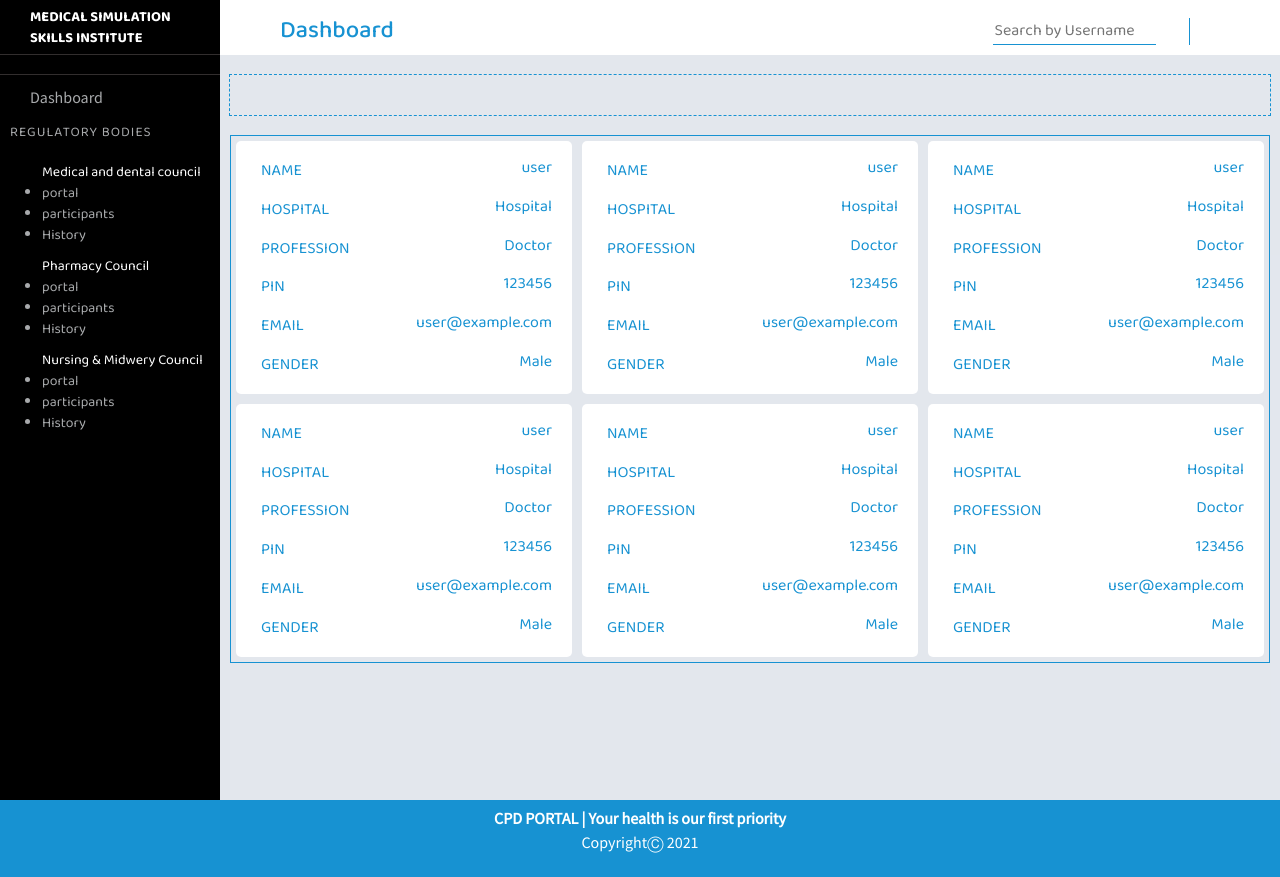
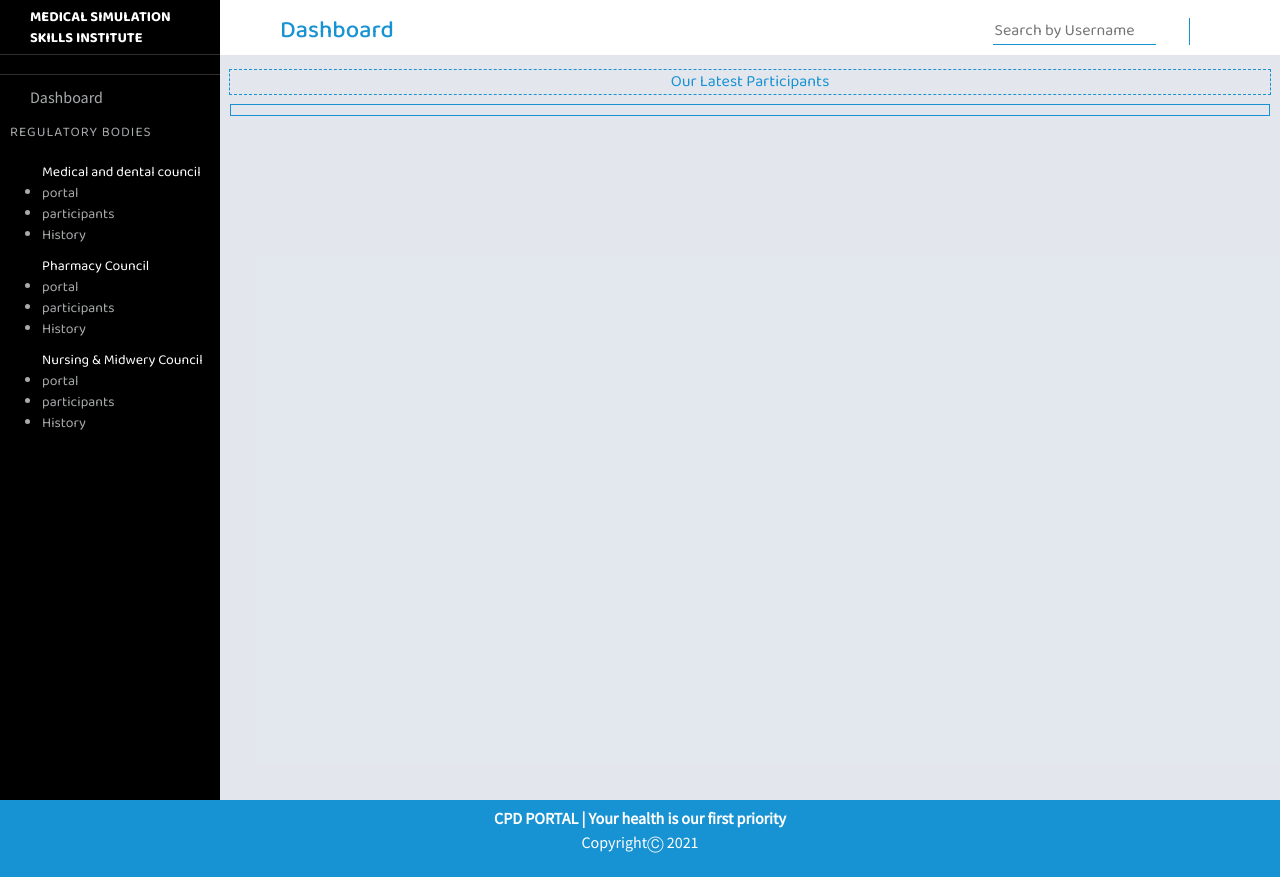
Before and after one commit to faishal882/CPD-Portal, a Django app: page /medical/participants/ in a window 1280 px wide. Run offline with Django 3.2, Linux system fonts and the light colour scheme.

Commit message:
Initial commit

```diff
--- a/participants/models.py
+++ b/participants/models.py
@@ -24,6 +24,10 @@
         default = 'Male'
        )
 
+
+    class Meta:
+        ordering = ['-id']
+
 def user_did_save(sender, instance, created, *args, **kwargs):
 
     if created:
--- /dev/null
+++ b/participants/serializers.py
@@ -0,0 +1,28 @@
+from rest_framework import serializers
+from .models import Profile
+
+
+class ProfileSerializer(serializers.ModelSerializer):
+    username = serializers.SerializerMethodField(read_only=True)
+    email = serializers.SerializerMethodField(read_only=True)
+
+    class Meta:
+        model = Profile
+
+        fields = [
+            "id",
+            "username",
+            "hospital",
+            "profession",
+            "pin",
+            "mobile",
+            "email",
+            "gender",
+        ]
+
+
+    def get_username(self, obj):
+        return obj.name.username
+
+    def get_email(self, obj):
+        return obj.name.email
--- a/participants/urls.py
+++ b/participants/urls.py
@@ -1,9 +1,10 @@
 from django.urls import path
 
-from .views import profile_update_view
+from .views import profile_update_view, profile_api_view
 
 app_name = "participants"
 
 urlpatterns = [
-    path('update/', profile_update_view),
+    path('update/', profile_update_view, name="profile-update-view"),
+    path('api/profiles/', profile_api_view, name="profile-api-view"),
 ]
--- a/participants/views.py
+++ b/participants/views.py
@@ -1,7 +1,14 @@
 from django.shortcuts import redirect, render
+from rest_framework.decorators import api_view
+from rest_framework.response import Response
+from django.contrib.auth.decorators import login_required
+
+from participants.models import Profile
+
 from .forms import ProfileForm
+from .serializers import ProfileSerializer
 
-
+@login_required(login_url='/auth/login/')
 def profile_update_view(request, *args, **kwargs):
     if not request.user.is_authenticated:
         return redirect("/auth/login?next=/participants/update")
@@ -20,3 +27,11 @@
         return redirect("/medical/participants/")
 
     return render(request, "pages/profile.html",  {'form':form})
+
+
+# API FOR FETCHING PARTCIPANTS DATA
+@api_view(['GET'])
+def profile_api_view(request, *args, **kwargs):
+    qs = Profile.objects.all()[:6]
+    serializer = ProfileSerializer(qs, many=True)
+    return Response(serializer.data, status=200)
--- a/src/settings.py
+++ b/src/settings.py
@@ -153,8 +153,7 @@
 
 REST_FRAMEWORK = {
     'DEFAULT_AUTHENTICATION_CLASSES': [
-        'rest_framework.authentication.BasicAuthentication',
-
+        'rest_framework.authentication.SessionAuthentication'
     ]
 }
 
--- a/static/css/participants.css
+++ b/static/css/participants.css
@@ -5,8 +5,11 @@
 
 .participants-filter {
   outline: 1.5px dashed #1792d2;
-  padding: 20px;
-  margin: 20px 0px;
+  padding: 0px;
+  margin: 10px 0px;
+  color: #1792d2;
+  text-align: center;
+  font-family: "Baloo Bhai 2", cursive;
 }
 
 .participants-content {
--- a/static/js/participants.js
+++ b/static/js/participants.js
@@ -1,66 +1,18 @@
-paricipants = [
-  {
-    id: 1,
-    name: "user",
-    hospital: "Hospital",
-    profession: "Doctor",
-    pin: 123456,
-    email: "user@example.com",
-    gender: "Male",
-  },
-  {
-    id: 2,
-    name: "user",
-    hospital: "Hospital",
-    profession: "Doctor",
-    pin: 123456,
-    email: "user@example.com",
-    gender: "Male",
-  },
-  {
-    id: 3,
-    name: "user",
-    hospital: "Hospital",
-    profession: "Doctor",
-    pin: 123456,
-    email: "user@example.com",
-    gender: "Male",
-  },
-  {
-    id: 4,
-    name: "user",
-    hospital: "Hospital",
-    profession: "Doctor",
-    pin: 123456,
-    email: "user@example.com",
-    gender: "Male",
-  },
-  {
-    id: 5,
-    name: "user",
-    hospital: "Hospital",
-    profession: "Doctor",
-    pin: 123456,
-    email: "user@example.com",
-    gender: "Male",
-  },
-  {
-    id: 6,
-    name: "user",
-    hospital: "Hospital",
-    profession: "Doctor",
-    pin: 123456,
-    email: "user@example.com",
-    gender: "Male",
-  },
-];
+// FETCHING DATA FROM BACKEND
+// api url
+const api_url = "/participants/api/profiles/";
 
 // PARTICIPANTS
 const sectionCenter = document.querySelector(".participants-content");
 
 // load participants
 window.addEventListener("DOMContentLoaded", function () {
-  displayParticipants(paricipants);
+  async function getapi(url) {
+    const response = await fetch(url);
+    var data = await response.json();
+    displayParticipants(data);
+  }
+  getapi(api_url);
 });
 
 // filter items
@@ -70,7 +22,7 @@
       <div class="participants-card">
        <div class="participants-data">
          <div class="participants-data-title"><i class="fas fa-user" style="font-size: 1.2rem; padding-right: 5px;"></i>Name</div>
-         <div class="participants-data-data">${participant.name}</div>
+         <div class="participants-data-data">${participant.username}</div>
        </div>
        <div class="participants-data">
          <div class="participants-data-title"><i class="fas fa-clinic-medical" style="font-size: 1.2rem; padding-right: 5px;"></i>Hospital</div>
--- a/templates/pages/participants.html
+++ b/templates/pages/participants.html
@@ -5,7 +5,7 @@
 <link rel="stylesheet" href='{% static "css/participants.css" %}' />
 
 <div class="participants">
-  <div class="participants-filter"></div>
+  <div class="participants-filter">Our Latest Participants</div>
   <div class="participants-content">
     <!-- participant card -->
     <!-- participant card end -->
--- a/templates/pages/profile.html
+++ b/templates/pages/profile.html
@@ -53,6 +53,7 @@
                 {{ error }} is required field
               </p>
               {% endfor %}
+
               {% endif %}
 
               <div class="row mt-2">
@@ -83,7 +84,7 @@
                 <div class="col-md-12">
                   <label class="labels">Mobile Number</label
                   ><input
-                    type="text"
+                    type="number"
                     class="form-control"
                     placeholder="enter phone number"
                     name="mobile"
```
